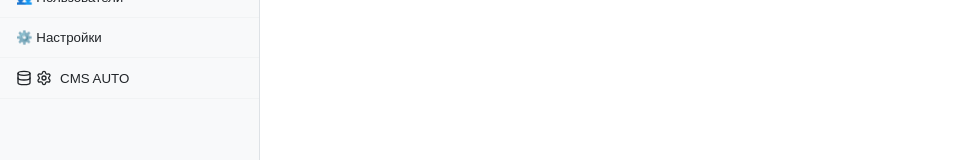
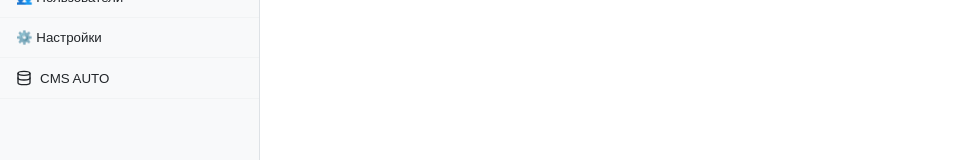
Before and after one commit to jfsagro-glitch/CMS_chek, a React (Create React App) app in the folder client/: page / in a window 1280 px wide. Shown: the part 323-483 px from the top of the page, without its empty margins (0-957 px from the left). Built offline with nearby package versions, Linux system fonts and the light colour scheme; no server answers.

Commit message:
ставлена только иконка Database для кнопки CMS AUTO

```diff
--- a/client/src/components/Layout.tsx
+++ b/client/src/components/Layout.tsx
@@ -1,6 +1,6 @@
 import React, { useState } from 'react';
 import { Outlet, useNavigate, useLocation } from 'react-router-dom';
-import { Database, Settings } from 'lucide-react';
+import { Database } from 'lucide-react';
 import { useAuth } from '../contexts/AuthContext';
 import { useTheme } from '../contexts/ThemeContext';
 import { useModal } from '../contexts/ModalContext';
@@ -98,10 +98,7 @@ const Layout: React.FC = () => {
             className="nav-item nav-item-with-icons"
             onClick={() => window.open('https://cmsauto.ru/#/registry', '_blank')}
           >
-            <span className="nav-icon-group">
-              <Database size={16} />
-              <Settings size={16} />
-            </span>
+            <Database size={16} />
             <span>CMS AUTO</span>
           </button>
 
```
Also changed, not shown: 7 other files (tests, documents, lock files or other folders).
